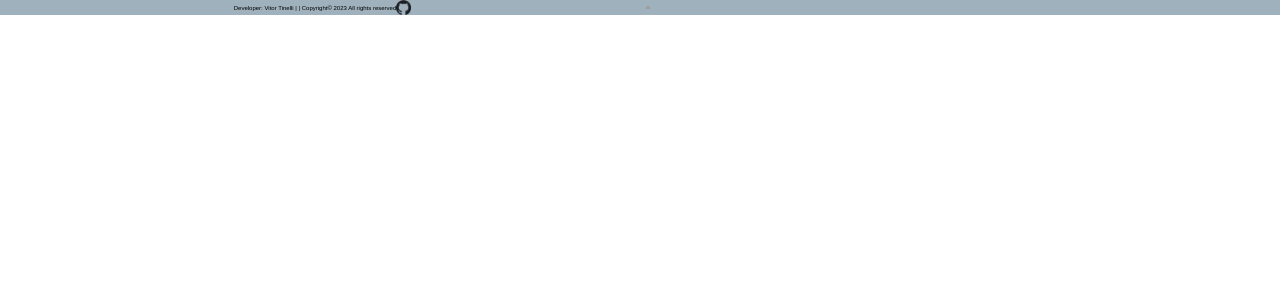
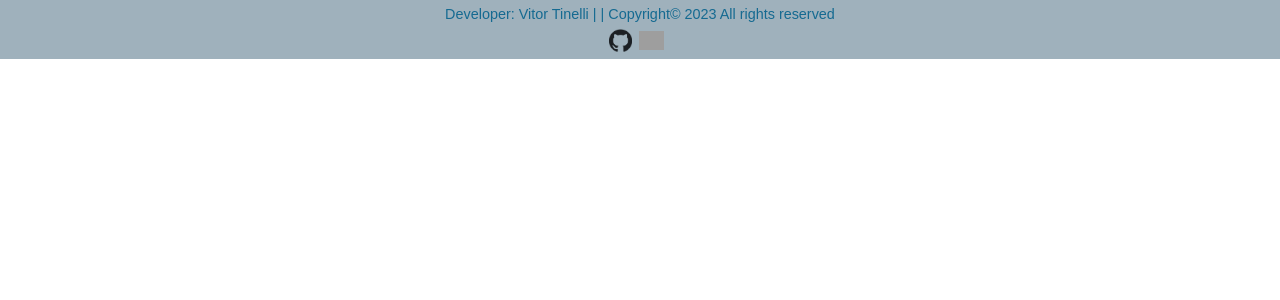
Before and after one commit to VitorTinelli/webLearning, a PHP site: page /site.html in a window 1280 px wide. Shown: the part 52-352 px from the top of the page. Run offline with PHP 8.4, Linux system fonts and the light colour scheme; grey boxes are pictures that could not be loaded.

Commit message:
someChanges

```diff
--- a/portalNoticias/site/css/stylesite.css
+++ b/portalNoticias/site/css/stylesite.css
@@ -14,6 +14,29 @@ header{
     padding: 1%;
 }
 
+footer{
+    background-color: rgb(159, 177, 188);
+    width: 100%;
+    padding-top: 0.5%;
+    padding-bottom: 0.5%;
+}
+
+footer div{
+    display: flex;
+    align-items: center;
+    justify-content: center;
+}
+
+footer p{
+    font-size: 90%;
+    color: #156A91;
+}
+
+footer img{
+    margin-right: 0.5%;
+    margin-top: 0.5%;
+}
+
 .menuoptions{
     border-top-style: inset;
     border-top-color: wheat;
@@ -23,25 +46,7 @@ header{
     background-color: whitesmoke;
     width: 100%;
 }
+
 .click{
     cursor: pointer;
 }
-
-header{
-    background-color: rgb(159, 177, 188);
-    width: 100%;
-    display: flex;
-    align-items: center;
-    justify-content: space-between;
-    padding: 1%;
-}
-
-footer{
-    background-color: rgb(159, 177, 188);
-    width: 100%;
-    display: flex;
-    align-items: center;
-    justify-content: center;
-    font-size: 10%;
-    border-spacing: 20;
-}
--- a/portalNoticias/site/scripts/script.js
+++ b/portalNoticias/site/scripts/script.js
@@ -6,3 +6,15 @@ function toggleMenu() {
         menu.style.display = "block";
     }
 }
+
+function redLogin(){
+    window.location.href = "login.php";
+}
+
+function redGit(){
+    window.location.href = "https://www.github.com/VitorTinelli";
+}
+
+function redInsta(){
+    window.location.href = "https://www.instagram.com/VitorTinelli";
+}
--- a/portalNoticias/site/site.html
+++ b/portalNoticias/site/site.html
@@ -11,23 +11,27 @@
         <header>
             <img src="assets/options.png" width="2%"  class="click"  onclick="toggleMenu()"/>
             <img src="assets/logo.png" width="10%"/>
-            <img src="assets/user.png" width="2%"/>
+            <img src="assets/user.png" width="2%" class="click" onclick="redLogin()"/>
         </header>
 
         <div id="menu" style="display:none">
             <div class="menuoptions">
-
             </div>
         </div>
 
+        <main>
+
+
+        </main>
+
         <footer>
-            <p>Developer: Vitor Tinelli | | Copyright© 2023 All rights reserved</p> <br><br>
-            <a href="www.github.com/VitorTinelli">
-                <img src="assets/ft_logoGithub.png" alt="github.com/VitorTinelli" width="6%">
-            </a>
-            <a href="www.instagram.com/VitorTinelli">
-                <img src="assets/ft_logoInstagram.png" alt="instagram.com/VitorTinelli" width="1%">
-            </a>
+            <div>
+            <p>Developer: Vitor Tinelli | | Copyright© 2023 All rights reserved</p>
+            </div>
+            <div>
+            <img src="assets/ft_logoGithub.png" alt="github.com/VitorTinelli" width="1.8%" onclick="redGit()" class="click">
+            <img src="assets/ft_logoInstagram.png" alt="instagram.com/VitorTinelli" width="2%" onclick="redInsta()" class="click">
+            </div>
         </footer>
         <script src="scripts/script.js"></script>
     </body>
```
